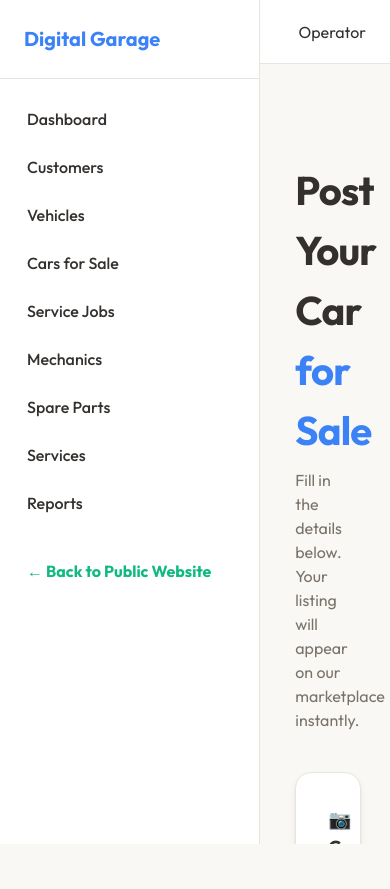
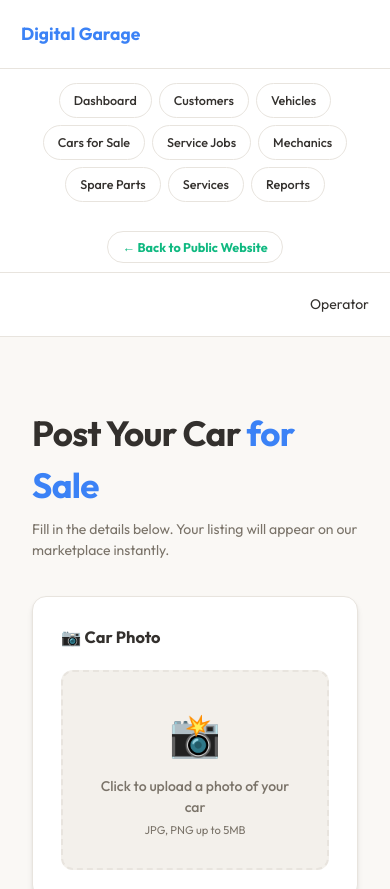
Before and after one commit to wendeeeeee/ethio-garage, a Next.js app: page /admin/cars in a window 390 px wide. Shown: the top 889 px of the page. Before the commit the page ends 844 px from the top, so only its background shows below. Built offline with nearby package versions, Linux system fonts and the light colour scheme; no server answers.

Commit message:
Updated spare parts UI and admin features

```diff
--- a/src/app/admin/admin.module.css
+++ b/src/app/admin/admin.module.css
@@ -95,3 +95,42 @@
   font-weight: 700;
   color: var(--text-main);
 }
+
+@media (max-width: 768px) {
+  .adminContainer {
+    flex-direction: column;
+    height: auto;
+    min-height: 100vh;
+  }
+
+  .sidebar {
+    width: 100%;
+    border-right: none;
+    border-bottom: 1px solid var(--border-color);
+  }
+
+  .navLinks {
+    flex-direction: row;
+    flex-wrap: wrap;
+    gap: 0.5rem;
+    padding: 1rem;
+    justify-content: center;
+  }
+
+  .navLink {
+    padding: 0.5rem 1rem;
+    border-left: none;
+    border-radius: var(--radius-full);
+    border: 1px solid var(--border-color);
+    font-size: 0.9rem;
+  }
+
+  .navLink:hover {
+    border-color: var(--primary-color);
+    border-left: none;
+  }
+
+  .contentArea {
+    padding: 1rem;
+  }
+}
--- a/src/app/globals.css
+++ b/src/app/globals.css
@@ -48,6 +48,7 @@ html, body {
   line-height: 1.5;
   -webkit-font-smoothing: antialiased;
   min-height: 100vh;
+  font-size: 14px;
 }
 
 a {
```
